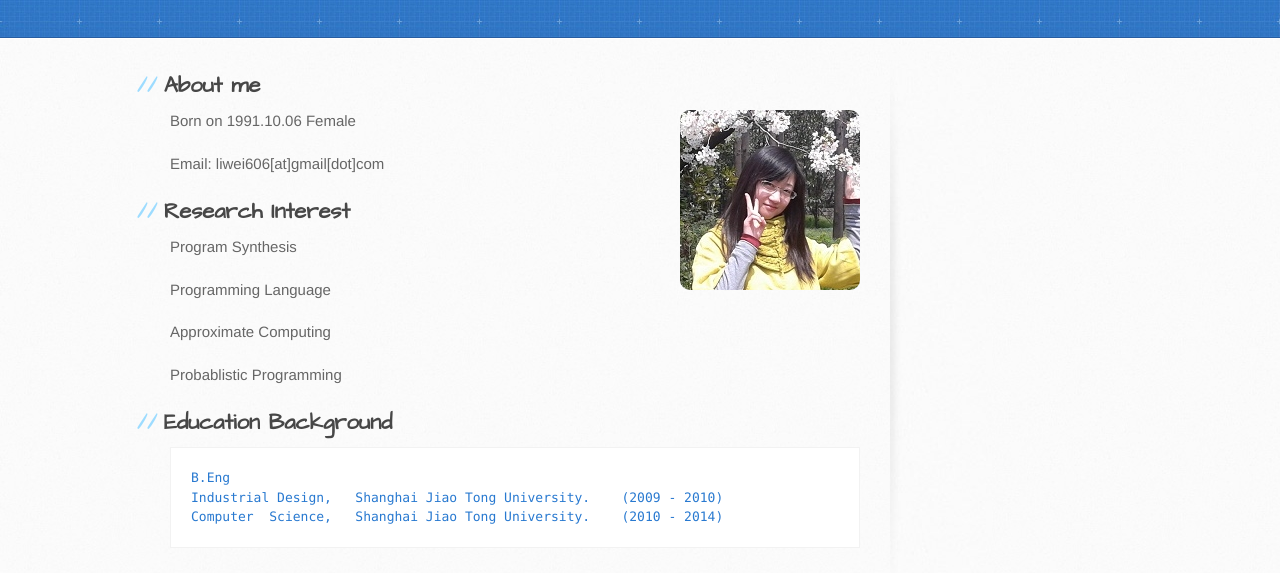
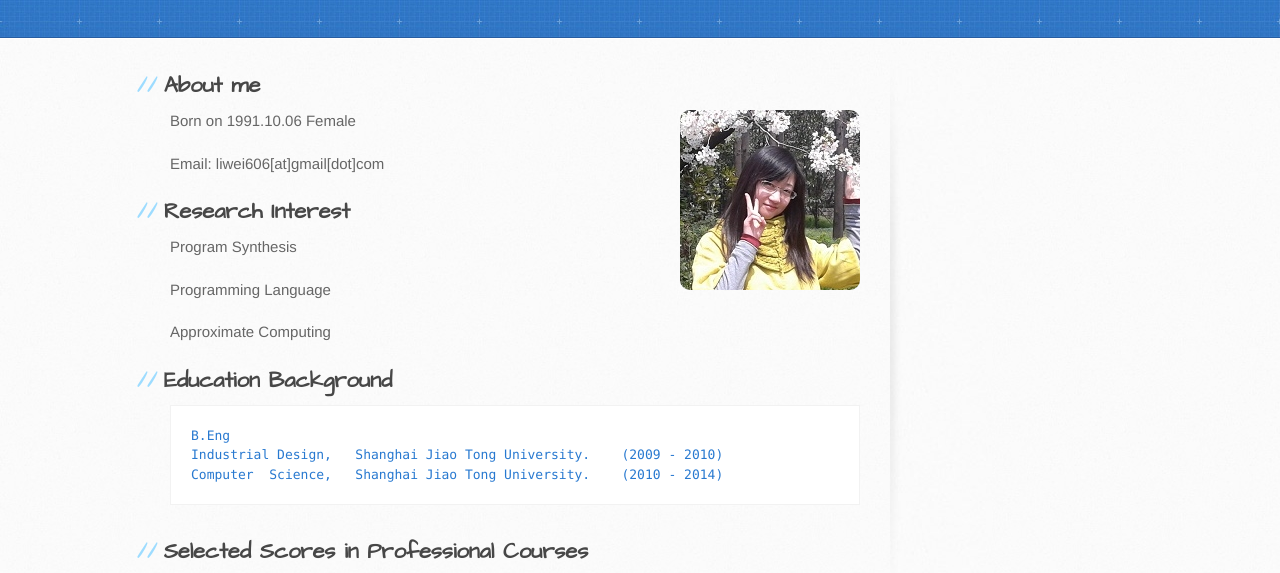
Before and after one commit to liwei606/liwei606.github, a plain HTML site: page index.html in a window 1280 px wide. Shown: the part 219-792 px from the top of the page. Drawn offline with Linux system fonts and the light colour scheme.

Commit message:
correction

```diff
--- a/index.html
+++ b/index.html
@@ -40,7 +40,6 @@
 <p>Program Synthesis</p>
 <p>Programming Language</p>
 <p>Approximate Computing</p>
-<p>Probablistic Programming</p>
 
 <h2>Education Background</h2>
 
```
